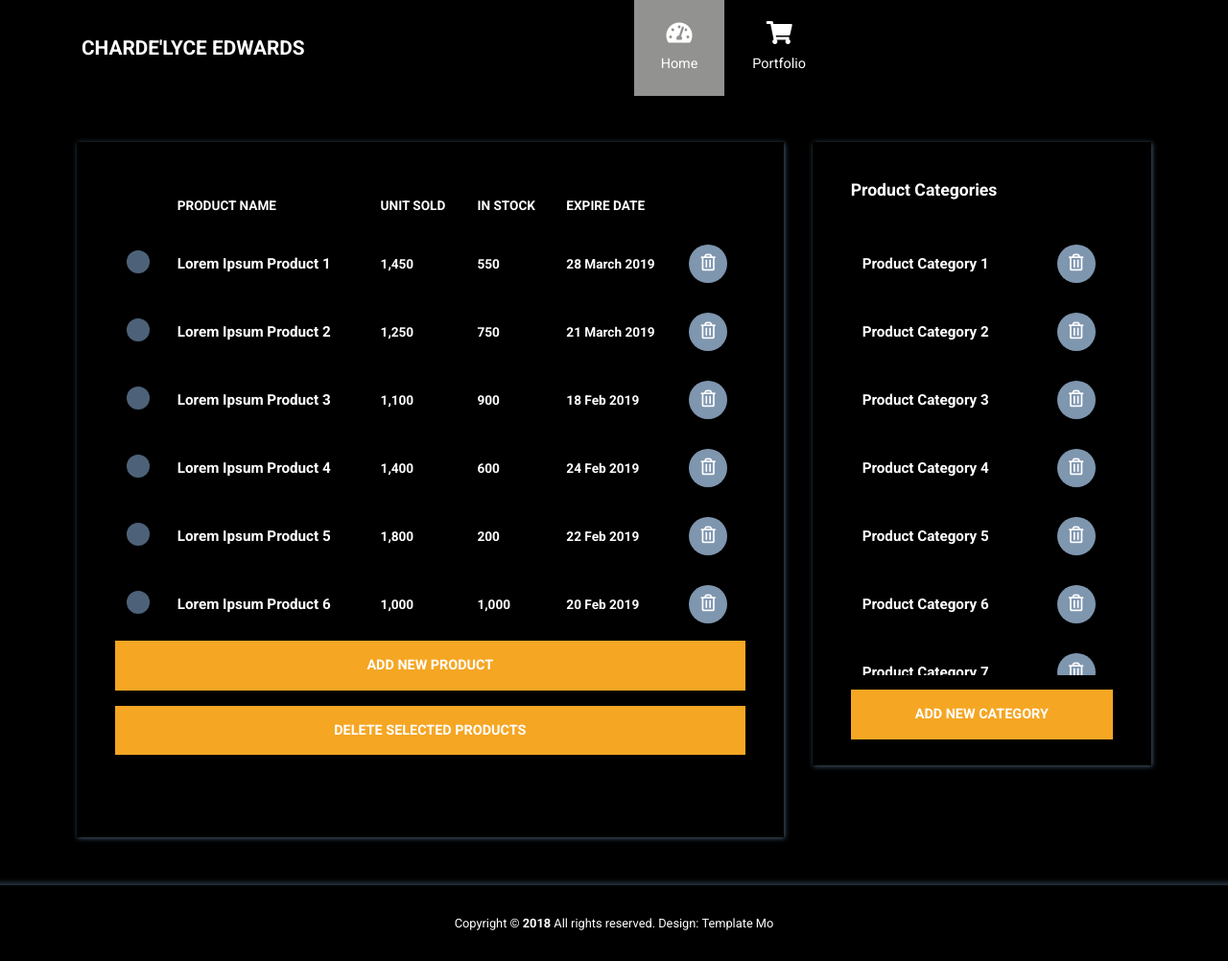
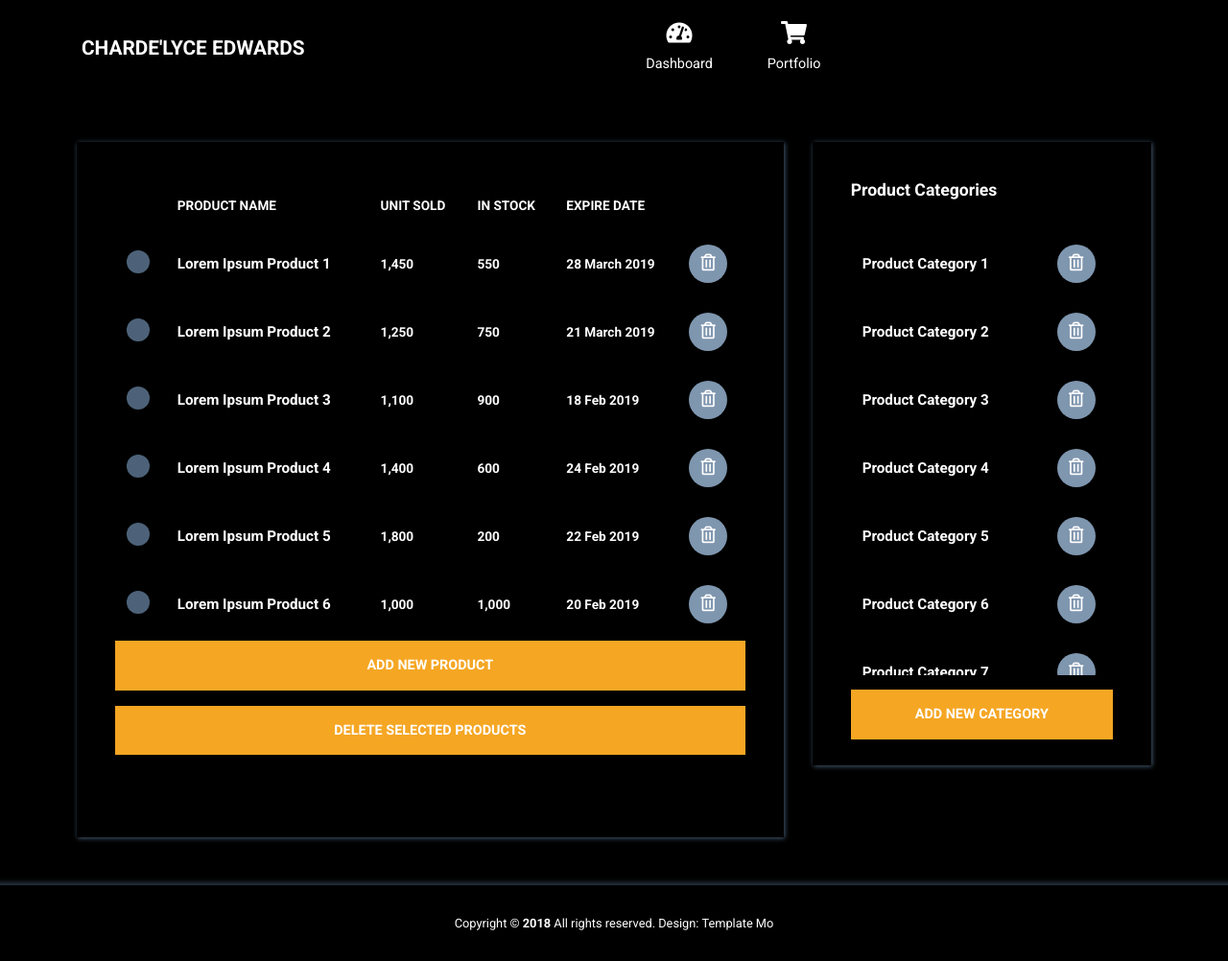
Before and after one commit to Chardelyce/Chardelyce.github.io, a plain HTML site: page products.html in a window 1280 px wide. Shown: the whole page at 96% size. Drawn offline with Linux system fonts and the light colour scheme.

Commit message:
fixing navigation

```diff
--- a/products.html
+++ b/products.html
@@ -34,14 +34,13 @@
                 </button>
 
                 <div class="collapse navbar-collapse" id="navbarSupportedContent">
-                    <ul class="navbar-nav mx-auto h-100">
-                        <li class="nav-item">
-                            <a class="nav-link active" href="#">
-                                <i class="fas fa-tachometer-alt"></i>
-                                Home
-                                <span class="sr-only">(current)</span>
-                            </a>
-                        </li>
+                  <ul class="navbar-nav mx-auto h-100">
+                    <li class="nav-item">
+                      <a class="nav-link" href="index.html">
+                        <i class="fas fa-tachometer-alt"></i> Dashboard
+                        <span class="sr-only">(current)</span>
+                      </a>
+                    </li>
 
                         <li class="nav-item">
                             <a class="nav-link" href="products.html">
```
